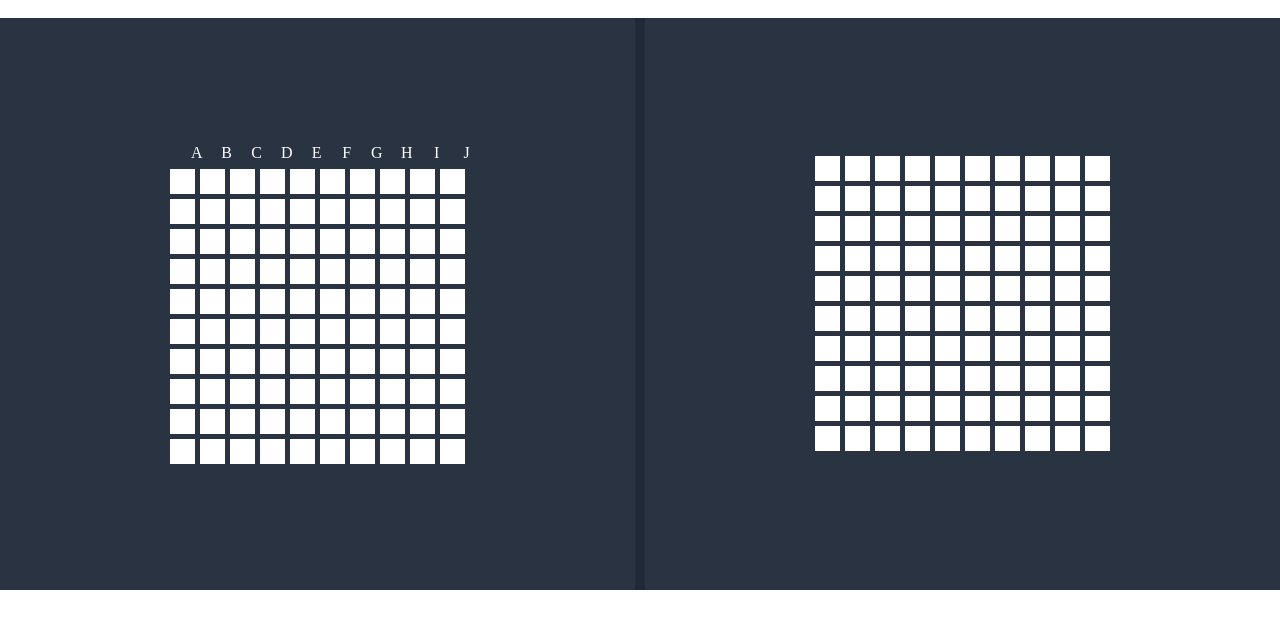
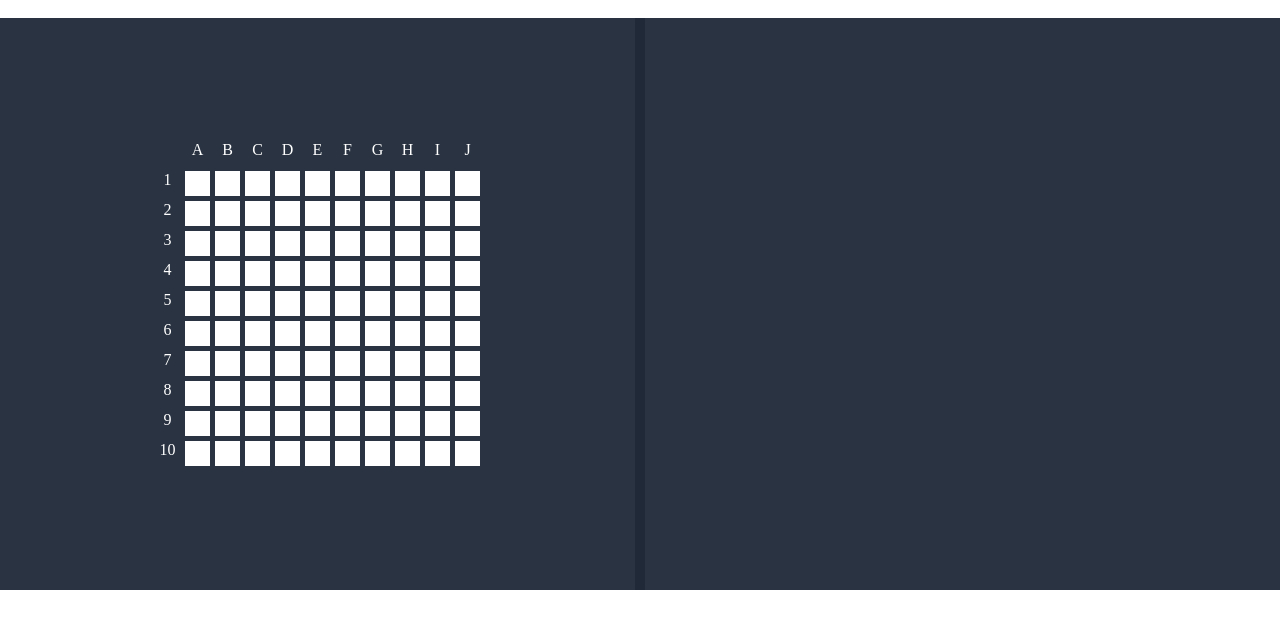
Before and after one commit to otomdee/Battleship, a plain HTML site: page index.html in a window 1280 px wide. Shown: the part 96-724 px from the top of the page. Drawn offline with Linux system fonts and the light colour scheme.

Commit message:
add board indices

```diff
--- a/driver.js
+++ b/driver.js
@@ -2,61 +2,45 @@ import { Ship, Gameboard, Player } from "./battleship.js";
 
 //player1
 let player1 = new Player("player");
-//populate ships
 player1.Gameboard.placeShips();
-
-//playerboard
-const boardDiv = document.createElement("div");
-boardDiv.classList.add("board");
 
 //render UI board
 const board = player1.Gameboard.board;
+renderBoard(board);
 
-let letterIndices = ["A", "B", "C", "D", "E", "F", "G", "H", "I", "J"];
+function renderBoard(playerBoard) {
+    const boardDiv = document.createElement("div");
+    boardDiv.classList.add("board");
+    document.querySelectorAll(".boardWrap")[0].append(boardDiv);
 
-let p1IndexDiv = document.createElement("div");
-p1IndexDiv.classList.add("topIndex");
-
-document.querySelectorAll(".boardWrap")[0].append(p1IndexDiv);
-
-for (let i = 0; i < 10; i++) {
-    let spotDiv = document.createElement("div");
-    spotDiv.innerHTML = letterIndices[i];
-    spotDiv.classList.add("letterIndex");
-    p1IndexDiv.append(spotDiv);
-}
-
-document.querySelectorAll(".boardWrap")[0].append(boardDiv);
-
-Object.keys(board).forEach((column) => {
+    let letterIndices = ["","A", "B", "C", "D", "E", "F", "G", "H", "I", "J"];
+    let index = 0;
+    //letterIndices
     let columnDiv = document.createElement("div");
     boardDiv.append(columnDiv);
     columnDiv.classList.add("boardColumn");
-    for (let i = 0; i < 10; i++) {
+    for (let i = 0; i < 11; i++) {
         let spotDiv = document.createElement("div");
-        spotDiv.classList.add("spot");
+        spotDiv.innerHTML = letterIndices[i];
+        spotDiv.classList.add("indexSpot");
         columnDiv.append(spotDiv);
     }
-})
-
-//player2(comp)
-let comp = new Player("comp");
-
-//compBoard
-const compDiv = document.createElement("div");
-document.querySelectorAll(".boardWrap")[1].append(compDiv);
-
-compDiv.classList.add("board");
-
-//render UI board
-const compBoard = comp.Gameboard.board;
-Object.keys(compBoard).forEach((column) => {
-    let columnDiv = document.createElement("div");
-    compDiv.append(columnDiv);
-    columnDiv.classList.add("boardColumn");
-    for (let i = 0; i < 10; i++) {
-        let spotDiv = document.createElement("div");
-        spotDiv.classList.add("spot");
-        columnDiv.append(spotDiv);
-    }
-})
+    Object.keys(playerBoard).forEach((column) => {
+        let columnDiv = document.createElement("div");
+        boardDiv.append(columnDiv);
+        columnDiv.classList.add("boardColumn");
+        for (let i = 0; i < 11; i++) {
+            let spotDiv = document.createElement("div");
+            if (i === 0) {
+                spotDiv.innerHTML = index + 1;
+                spotDiv.classList.add("indexSpot");
+                columnDiv.append(spotDiv);
+                index++;
+            }
+            else {
+                spotDiv.classList.add("spot");
+                columnDiv.append(spotDiv);
+            }
+        }
+    })
+}
--- a/index.html
+++ b/index.html
@@ -11,6 +11,7 @@
     <h1>Battleship</h1>
     <div id="main">
         <div id="player">
+            <div class="leftDiv"></div>
             <div class="boardWrap"></div>
         </div>
         <div id="opponent">
--- a/styles.css
+++ b/styles.css
@@ -43,21 +43,12 @@ body {
 
 .boardColumn {
     display: grid;
-    grid-template-columns: repeat(10, 1fr);
+    grid-template-columns: repeat(11, 1fr);
     gap: 5px;
-    width: 42%;
+    width: 100%;
 }
 
-.letterIndex {
-    border: none;
-    height: 25px;
-    width: 25px;
-    text-align:center;
+.indexSpot {
+    background-color: #293341;
+    text-align: center;
 }
-
-.topIndex {
-    display: grid;
-    grid-template-columns: repeat(10, 1fr);
-    width: 42%;
-    gap: 5px;
-}
```
